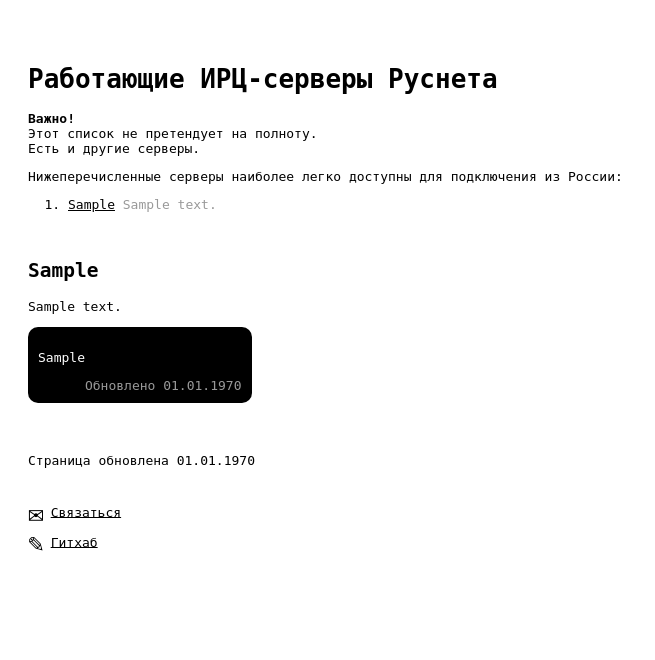
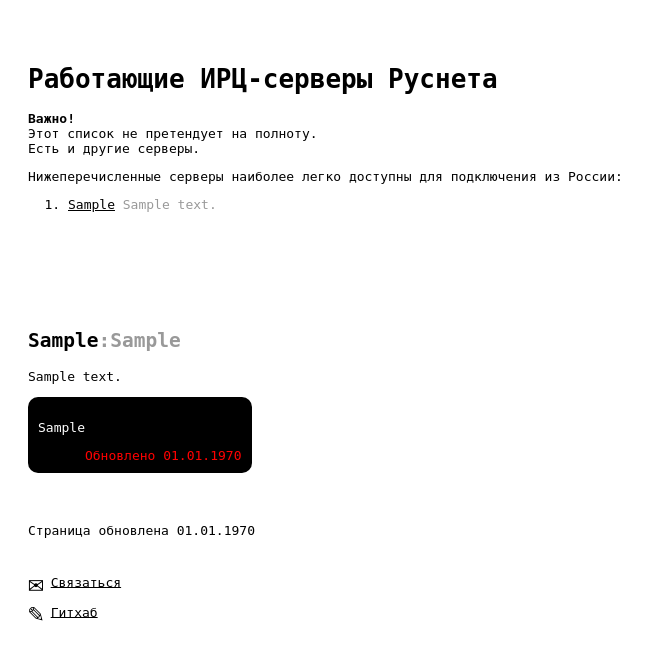
Before and after one commit to muromizm/irclist.ru, a PHP site: page / in a window 1280 px wide. Shown: the top 660 px of the page, without its empty margins (0-655 px from the left). Run offline with PHP 8.4, Linux system fonts and the light colour scheme; tables that the repository leaves empty or names only in its code hold one stand-in row (values such as "Sample post"); a stand-in replaces the project's code that opens the database connection; some libraries are stand-ins or nearby versions.

Commit message:
Добавил порты и цветовую дифференциацию штанов

```diff
--- a/index.php
+++ b/index.php
@@ -37,15 +37,18 @@ $updatedAt = max(array_column($items, 'updated_at'));
             }
             .motd {
                 max-width: 97%;
-                color: white;
+                color: #ffffff;
                 background: #000000;
                 display: inline-block;
                 padding: 10px;
                 border-radius: 10px;
             }
             .server-item {
-                margin-top: 30px;
+                margin-top: 100px;
                 padding-top: 1px;
+            }
+            .server-item > h2 > span {
+                color: #999999;
             }
             .updated {
                 margin-top: 50px;
@@ -72,6 +75,15 @@ $updatedAt = max(array_column($items, 'updated_at'));
             .updated-at {
                 color: #999999;
                 text-align: right;
+            }
+            .green {
+                color: #009900
+            }
+            .yellow {
+                color: #ffbf00;
+            }
+            .red {
+                color: #ff0000;
             }
             .icon {
                 font-size: xx-large;
@@ -111,15 +123,24 @@ $updatedAt = max(array_column($items, 'updated_at'));
         </div>
 
         <?php foreach ($items as $i => $item) { ?>
-            <?php if ($item["motd"]) { ?>
+            <?php if ($item["motd"]) {
+                $updatedAtYmd = date('Ymd', $item["updated_at"]);
+                if (date('Ymd') === $updatedAtYmd) {
+                    $color = "green";
+                } elseif (date('Ymd') - $updatedAtYmd < 4) {
+                    $color = "yellow";
+                } else {
+                    $color = "red";
+                }
+            ?>
             <div class="server-item" id="server-<?= str_pad($i, 2, '0', STR_PAD_LEFT) ?>">
-                <h2><?= $item["domain"] ?></h2>
+                <h2><?= $item["domain"] ?><span>:<?= $item["port"] ?></span></h2>
                 <?= $item["item_comment"] ? '<p>' . $item["item_comment"] . '</p>' : '' ?>
                 <div class="motd">
                     <pre>
 <?= htmlspecialchars(preg_replace('/:' . $item["domain"] . ' \d{3} ilr /', '', $item["motd"])) ?>
                     </pre>
-                    <div class="updated-at">Обновлено <?= date("d.m.Y", $item["updated_at"]) ?></div>
+                    <div class="updated-at <?= $color ?>">Обновлено <?= date("d.m.Y", $item["updated_at"]) ?></div>
                 </div>
             </div>
             <?php } ?>
```
